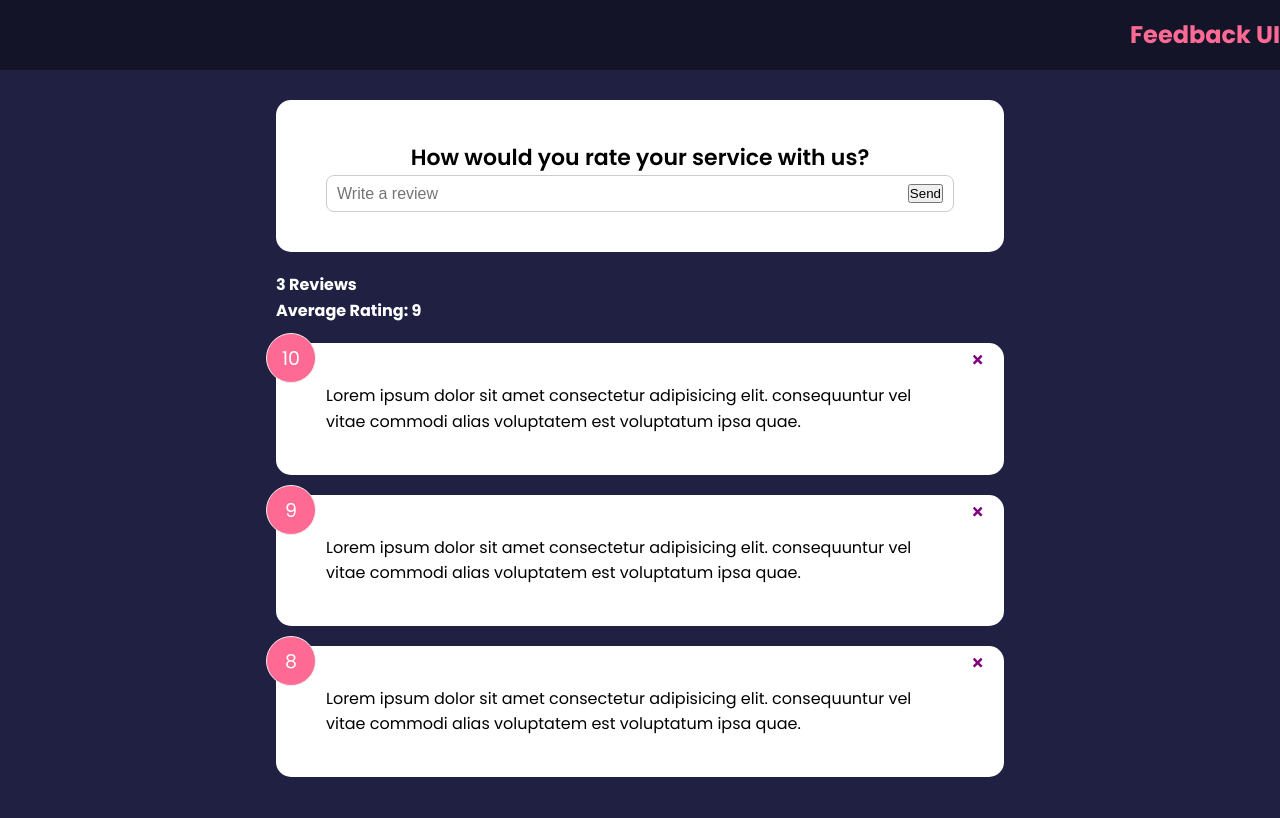
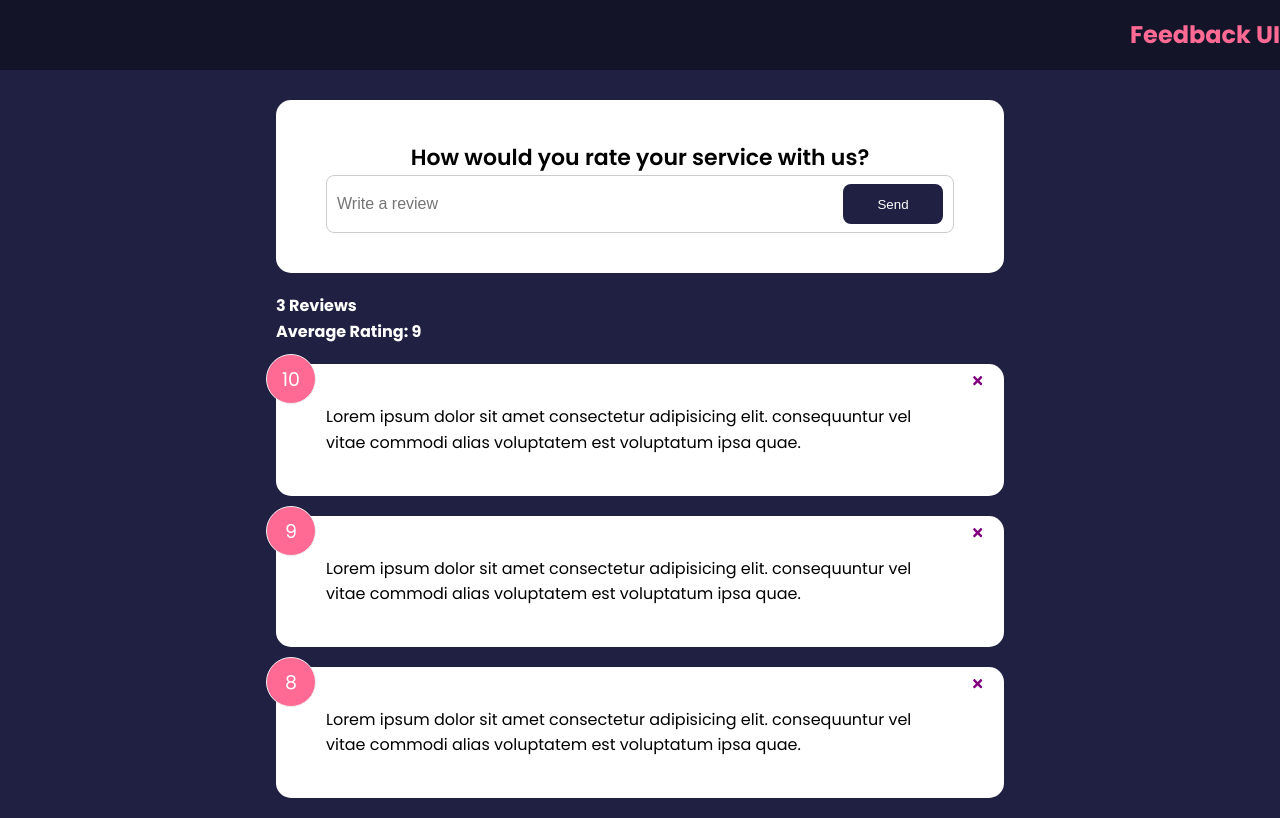
Before and after one commit to donaldo74/feedback-app, a React (Create React App) app: page / in a window 1280 px wide. Built offline with nearby package versions, Linux system fonts and the light colour scheme.

Commit message:
Finally working

```diff
--- a/src/components/FeedbackForm.jsx
+++ b/src/components/FeedbackForm.jsx
@@ -1,5 +1,6 @@
 import {useState} from 'react'
 import Card from "./shared/Card"
+import Button from "./shared/Button"
 
 function FeedbackForm() {
   const [text, setText] = useState('')
@@ -13,7 +14,7 @@
       {/* To Do - Ratings Select Component*/}
       <div className="input-group">
         <input onChange={handleTextChange} type="text" placeholder="Write a review" value={ text} />
-        <button type="submit">Send</button>
+        <Button type="submit">Send</Button>
       </div>
     </form>
   </Card>
--- /dev/null
+++ b/src/components/shared/Button.jsx
@@ -0,0 +1,25 @@
+
+import PropTypes from 'prop-types'
+
+function Button({ children, version, type, isDisabled }) {
+  return (
+    <button type={type} disabled={isDisabled} className={`btn btn-${version}`}>
+      {children}
+    </button>
+  )
+}
+
+Button.defaultProps = {
+  version: 'primary',
+  type: 'button',
+  isDisabled: false
+}
+
+Button.propTypes = {
+  children: PropTypes.node.isRequired,
+  version: PropTypes.string,
+  type: PropTypes.string,
+  isDisabled: PropTypes.bool,
+}
+
+export default Button
```
